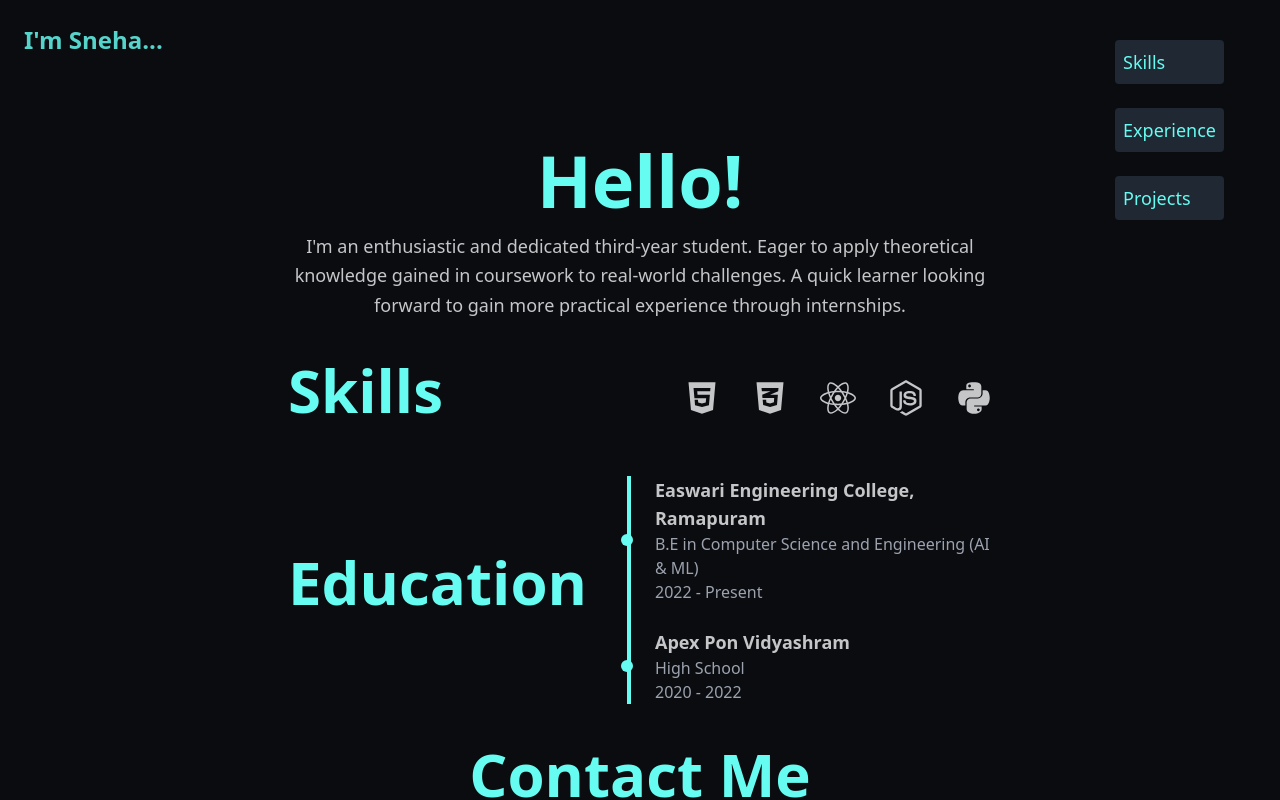
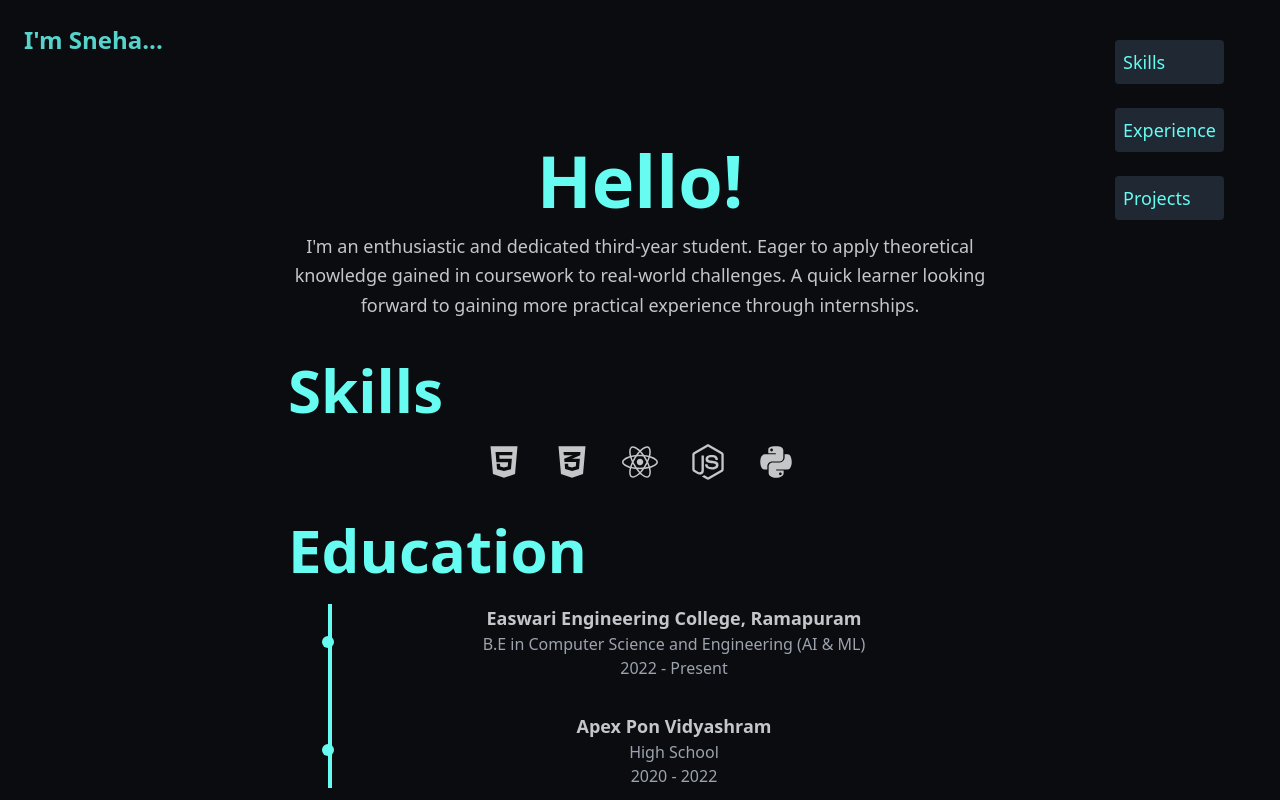
Before and after one commit to snehapm04/demo-port, a Next.js app: page / in a window 1280 px wide. Shown: the top 800 px of the page. Built offline with nearby package versions, Linux system fonts and the light colour scheme.

Commit message:
Update page.tsx

```diff
--- a/app/page.tsx
+++ b/app/page.tsx
@@ -5,49 +5,46 @@ import { MdEmail, MdPhone } from 'react-icons/md';
 export default function HomePage() {
   return (
     <div className="font-poppins space-y-10 max-w-3xl mx-auto p-8 text-center text-lightGray">
-      {/* Profile Picture Section
+      {/* Profile Picture Section */}
+      {/* Uncomment and replace 'pic.jpg' with the actual profile picture path if needed */}
+      {/*
       <div className="relative mb-10">
         <img
           src="pic.jpg" // Replace with your actual profile picture path
           alt="Profile"
           className="w-32 h-32 rounded-full border-4 border-cyan transition-transform duration-300 transform hover:scale-105 mx-auto"
         />
-      </div>*/}
+      </div>
+      */}
 
-      {/* Implicit About Me Section */}
+      {/* About Me Section */}
       <section>
         <h1 className="text-7xl font-extrabold text-cyan mb-4">Hello!</h1>
         <p className="text-lg leading-relaxed">
           I'm an enthusiastic and dedicated third-year student. Eager to apply
-theoretical knowledge gained in coursework to real-world
-challenges. A quick learner looking forward to gain more
-practical experience through internships.
+          theoretical knowledge gained in coursework to real-world challenges. A quick learner looking forward to gaining more
+          practical experience through internships.
         </p>
       </section>
 
-
-
       {/* Skills Section */}
-      <section className="flex items-center justify-between mb-12">
-        <h2 className="text-6xl font-semibold text-cyan mb-4 text-left">Skills</h2>
-        <div className="flex justify-start space-x-8 text-4xl">
-          <FaHtml5 className="hover:text-orange-500" title="HTML5" />
-          <FaCss3Alt className="hover:text-blue-500" title="CSS3" />
-          <FaReact className="hover:text-teal-400" title="React" />
-          <FaNodeJs className="hover:text-green-500" title="Node.js" />
-          <FaPython className="hover:text-yellow-500" title="Python" />
+      <section className="mb-12">
+        <h2 className="text-6xl font-semibold text-cyan mb-6 text-left">Skills</h2>
+        <div className="flex justify-center space-x-8 text-4xl">
+          <FaHtml5 className="hover:text-orange-500 transition duration-300" title="HTML5" />
+          <FaCss3Alt className="hover:text-blue-500 transition duration-300" title="CSS3" />
+          <FaReact className="hover:text-teal-400 transition duration-300" title="React" />
+          <FaNodeJs className="hover:text-green-500 transition duration-300" title="Node.js" />
+          <FaPython className="hover:text-yellow-500 transition duration-300" title="Python" />
         </div>
       </section>
 
-      {/* Spacing between sections */}
-      <div className="my-100"></div>
-
-      {/* Education Section as Timeline */}
-      <section className="flex items-center justify-between">
-        <h2 className="text-6xl font-semibold text-cyan mb-4 text-left">Education</h2>
-        <div className="text-left relative">
+      {/* Education Section */}
+      <section>
+        <h2 className="text-6xl font-semibold text-cyan mb-6 text-left">Education</h2>
+        <div className="relative">
           <div className="border-l-4 border-cyan ml-10">
-            <div className="mb-6 pl-6 relative">
+            <div className="mb-8 pl-6 relative">
               <div className="absolute left-[-10px] top-1/2 transform -translate-y-1/2 w-3 h-3 rounded-full bg-cyan" />
               <h3 className="text-lg font-bold">Easwari Engineering College, Ramapuram</h3>
               <p className="text-gray-400">B.E in Computer Science and Engineering (AI & ML)</p>
@@ -63,39 +60,36 @@ practical experience through internships.
         </div>
       </section>
 
-      {/* Spacing between sections */}
-      <div className="my-10"></div>
-
       {/* Contact Me Section */}
       <section>
-        <h2 className="text-6xl font-semibold text-cyan mb-4">Contact Me</h2>
+        <h2 className="text-6xl font-semibold text-cyan mb-6">Contact Me</h2>
         <div className="flex justify-center space-x-6 text-3xl">
-          <a href="mailto:pmsneha1234@gmail.com" className="hover:text-blue-400" title="Email">
+          <a href="mailto:pmsneha1234@gmail.com" className="hover:text-blue-400 transition duration-300" title="Email">
             <MdEmail />
           </a>
-          <a href="tel:+6383202447" className="hover:text-blue-400" title="Phone">
+          <a href="tel:+6383202447" className="hover:text-blue-400 transition duration-300" title="Phone">
             <MdPhone />
           </a>
-          <a href="https://github.com/snehapm04" target="_blank" rel="noopener noreferrer" className="hover:text-blue-400" title="GitHub">
+          <a href="https://github.com/snehapm04" target="_blank" rel="noopener noreferrer" className="hover:text-blue-400 transition duration-300" title="GitHub">
             <FaGithub />
           </a>
-          <a href="https://www.linkedin.com/in/sneha-mukunthan-95b86a2b6/" target="_blank" rel="noopener noreferrer" className="hover:text-blue-400" title="LinkedIn">
+          <a href="https://www.linkedin.com/in/sneha-mukunthan-95b86a2b6/" target="_blank" rel="noopener noreferrer" className="hover:text-blue-400 transition duration-300" title="LinkedIn">
             <FaLinkedin />
           </a>
         </div>
       </section>
 
       {/* Download Resume Button */}
-      <div className="mt-6">
+      <div className="mt-8">
         <a href="https://drive.google.com/file/d/12SjnbE6iMRjj1EhSCLYIGWtFp73H7-NH/view?usp=sharing" target="_blank" rel="noopener noreferrer">
-          <button className="bg-blue-600 hover:bg-blue-700 text-white px-6 py-3 rounded-full text-lg font-medium shadow-lg transition duration-300">
+          <button className="bg-blue-600 hover:bg-blue-700 text-white px-8 py-4 rounded-full text-lg font-medium shadow-lg transition duration-300">
             Download Resume
           </button>
         </a>
       </div>
 
       {/* Footer */}
-      <footer className="mt-10 text-lightGray text-center">
+      <footer className="mt-16 text-lightGray text-center">
         <p>Made by Sneha</p>
       </footer>
     </div>
```
